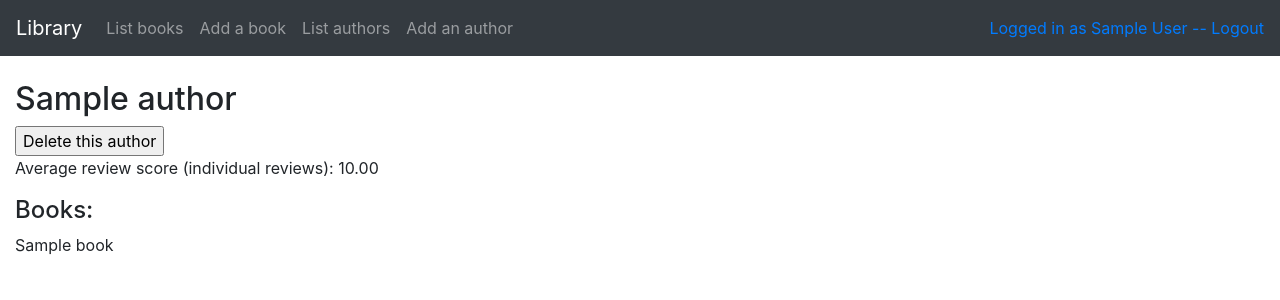
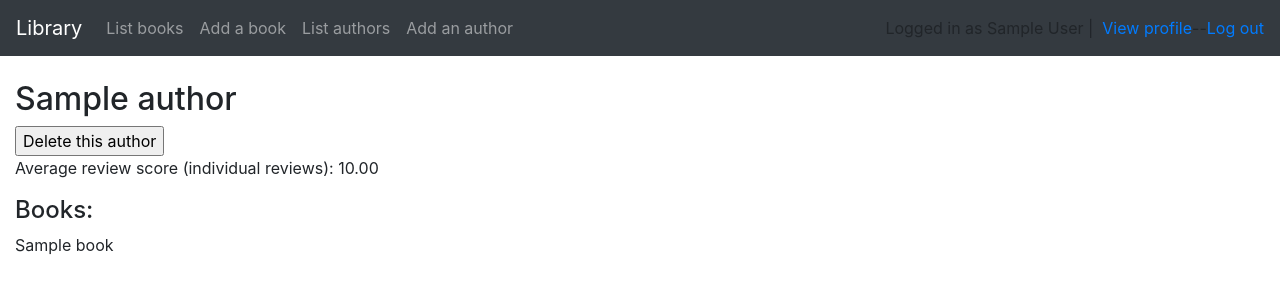
Before and after one commit to Ajhaa/Library-app, a Flask app: page /authors/1 in a window 1280 px wide. Shown: the top 300 px of the page. Run offline with Flask 2, Linux system fonts and the light colour scheme; the first user in the database is signed in; tables that the repository leaves empty hold one stand-in row (Sample ...); some libraries are stand-ins or nearby versions.

Commit message:
added a way to get to user page

```diff
--- a/application/templates/authors/author.html
+++ b/application/templates/authors/author.html
@@ -2,7 +2,7 @@
 
 {% block body %}
     <h2>{{ author.name }}</h2>
-    {% if current_user.is_authenticated() %}
+    {% if current_user.is_authenticated %}
     <form method="POST" action="{{ url_for ('authors_delete', author_id=author.id) }}">
         <input type="submit" value="Delete this author"/>
     </form>
--- a/application/templates/layout.html
+++ b/application/templates/layout.html
@@ -33,7 +33,10 @@
         </ul>
         <div class="form-inline mt-2 mt-md-0">
             {% if current_user.is_authenticated %}
-            <a href="{{ url_for('auth_logout') }}">Logged in as {{ current_user.name }} -- Logout</a>
+            Logged in as {{ current_user.name}} | &nbsp;
+            <a href="{{ url_for('auth_user_page', user_id = current_user.id) }}">View profile</a>
+            --
+            <a href="{{url_for('auth_logout')}}">Log out</a>
             {% else %}
             <a href="{{ url_for('auth_login') }}">Login</a>
             &nbsp;
```
Also changed, not shown: application/templates/books/book.html (line endings or trailing spaces).
